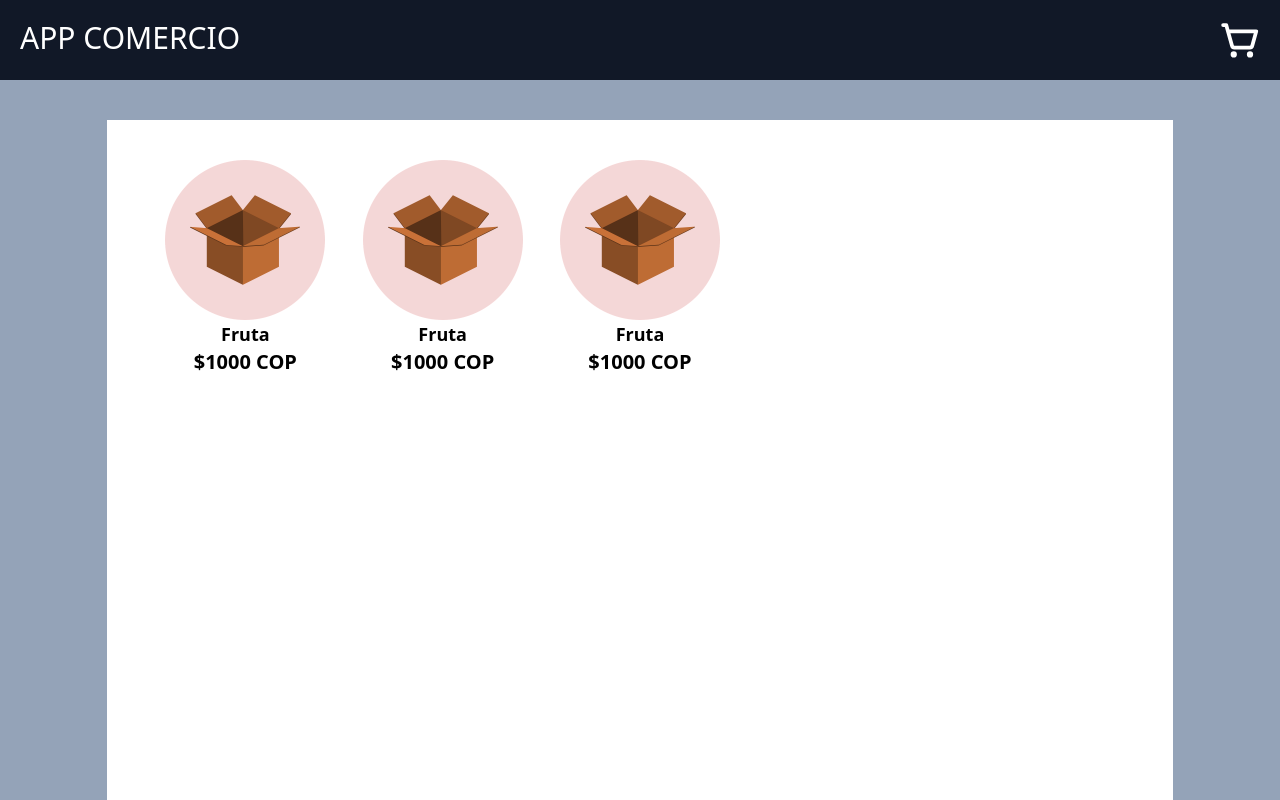
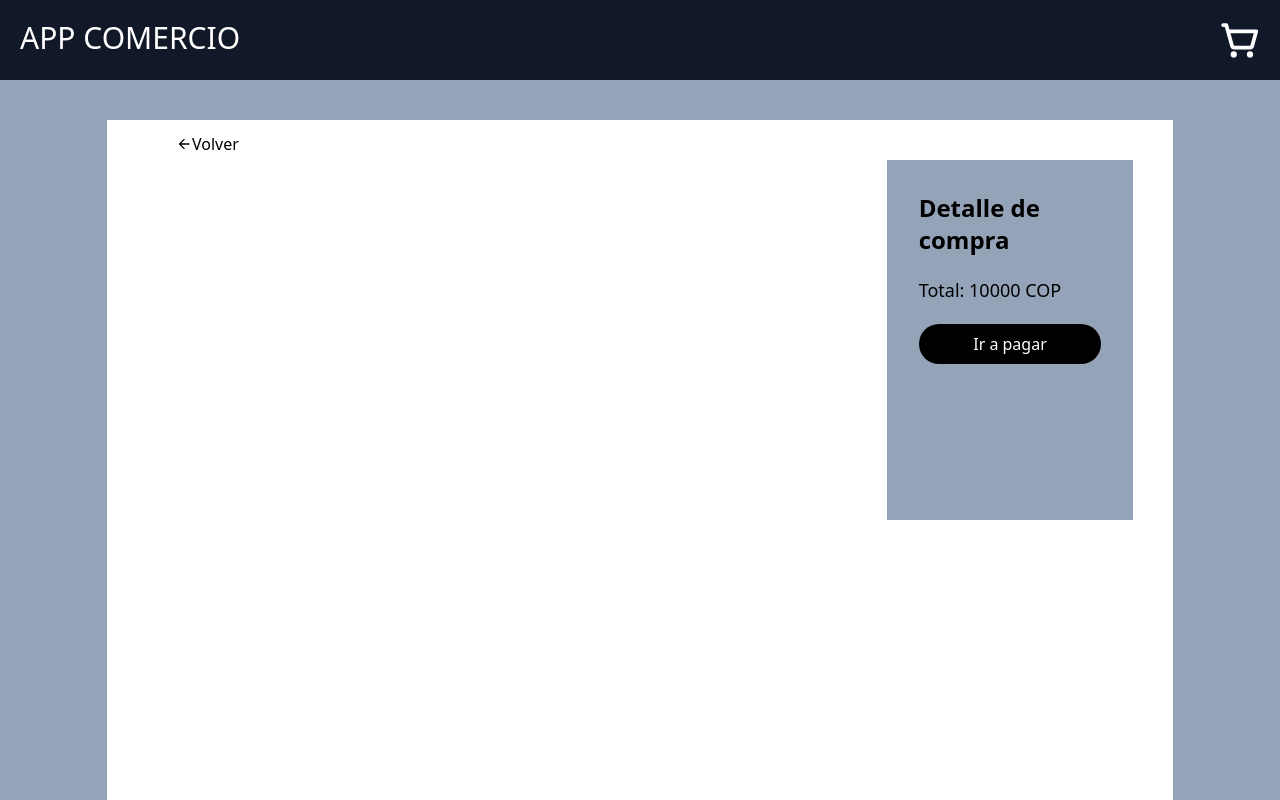
Before and after one commit to BilbaoJ/APP_COMERCIO, a Nuxt app in the folder front-comercio/: page /carrito in a window 1280 px wide. Shown: the top 800 px of the page. Built offline with nearby package versions, Linux system fonts and the light colour scheme.

Commit message:
Maquetacion terminada

```diff
--- a/front-comercio/app.vue
+++ b/front-comercio/app.vue
@@ -1,18 +1,5 @@
 <template>
-  <NuxtLayout :name="layout" class="">
-    <div class=" bg-slate-400 w-full h-fit flex justify-center">
-      <section class="bg-white min-h-screen h-fit w-5/6 my-10 p-10 grid grid-cols-5 auto-rows-auto gap-y-10">
-        <div v-for="producto in ComercioStore.productos" :key="producto.sku">
-          <Producto :producto="producto"/>
-        </div>
-
-      </section>
-    </div>
-  </NuxtLayout>
+  <NuxtPage />
 </template>
 <script setup lang="ts">
-import ComercioStore from "./store/ComercioStore";
-import Producto from "./components/Producto.vue"
-const layout = "comercio";
-
 </script>
--- /dev/null
+++ b/front-comercio/components/Item.vue
@@ -0,0 +1,19 @@
+<template>
+    <div class="bg-white grid grid-cols-3 shadow-md rounded-lg w-5/6 p-8">
+        <img src="../static/box.png" alt="Producto" class="w-20 h-20 justify-self-center">
+        <div class="grid grid-cols-1 grid-rows-2">
+            <p class="text-sm">Codigo: {{ props.item.producto.sku }}</p>
+            <p class="text-xl">{{ props.item.producto.nombre }}</p>
+        </div>
+        <div class="grid grid-cols-1 grid-rows-2">
+            <p>Cantidad: {{ props.item.cantidad_compra }}</p>
+            <p>Precio: ${{ props.item.producto.precio_unitario }} COP</p>
+        </div>
+
+    </div>
+</template>
+<script setup lang="ts">
+const props = defineProps({
+  item: { type: Object, required: true }
+});
+</script>
--- a/front-comercio/components/Producto.vue
+++ b/front-comercio/components/Producto.vue
@@ -1,5 +1,5 @@
 <template>
-    <div class="bg-white flex flex-col justify-center items-center">
+    <div class="bg-white flex flex-col justify-center items-center shadow-md rounded-lg">
         <button @click="mostrarDetalle">
             <img src="../static/box.png" alt="Producto" class="w-40 h-40">
             <h2 class="text-lg font-semibold text-black">{{ props.producto.nombre }}</h2>
@@ -14,7 +14,7 @@ const props = defineProps({
   producto: { type: Object, required: true }
 });
 
-var detalle = ref(false);
+const detalle = ref(false);
 
 const mostrarDetalle = () => {
     detalle.value = true;
--- a/front-comercio/layouts/comercio.vue
+++ b/front-comercio/layouts/comercio.vue
@@ -1,10 +1,9 @@
 <template>
     <nav class=" bg-gray-900 h-fit flex flex-row justify-between p-5">
         <h1 class="text-3xl text-white">APP COMERCIO</h1>
-        <button>
+        <NuxtLink href="/carrito">
             <Icon icon="ph:shopping-cart-simple-bold" class="text-white w-10 h-10"></Icon>
-        </button>
-
+        </NuxtLink>
     </nav>
     <slot />
 </template>
--- /dev/null
+++ b/front-comercio/pages/carrito.vue
@@ -0,0 +1,31 @@
+<template>
+    <NuxtLayout :name="layout" class="">
+        <div class=" bg-slate-400 w-full h-fit flex justify-center">
+            <div class="rounded-full hover:bg-slate-500 w-fit h-fit absolute left-40 top-32">
+                <NuxtLink href="/" class="bg-transparent rounded-full content-center flex items-center p-1">
+                    <Icon icon="material-symbols:arrow-back" class="ml-3"/>
+                    <p>Volver</p>
+                </NuxtLink>
+            </div>
+            <section class="bg-white min-h-screen h-fit w-5/6 my-10 p-10 grid grid-cols-8">
+                <div class="col-span-6 grid grid-cols-1 gap-y-4">
+                    <div v-for="item in ComercioStore.productos_carrito" >
+                        <Item :item="item"></Item>
+                    </div>
+                </div>
+                <div class="col-span-2 bg-slate-400 h-1/2 w-full flex flex-col p-8 space-y-5">
+                    <h1 class="text-2xl font-semibold">Detalle de compra</h1>
+                    <p class="text-lg">Total: {{ total }} COP</p>
+                    <button class="bg-black text-white rounded-full p-2">Ir a pagar</button>
+                </div>
+            </section>
+        </div>
+    </NuxtLayout>
+</template>
+<script setup lang="ts">
+import Item from '~/components/Item.vue';
+import ComercioStore from "../store/ComercioStore";
+import { Icon } from '@iconify/vue';
+const layout = "comercio";
+var total = 10000;
+</script>
--- /dev/null
+++ b/front-comercio/pages/index.vue
@@ -0,0 +1,18 @@
+<template>
+    <NuxtLayout :name="layout" class="">
+      <div class=" bg-slate-400 w-full h-fit flex justify-center">
+        <section class="bg-white min-h-screen h-fit w-5/6 my-10 p-10 grid grid-cols-5 auto-rows-auto gap-y-10 gap-x-4">
+          <div v-for="producto in ComercioStore.productos" :key="producto.sku">
+            <Producto :producto="producto"/>
+          </div>
+
+        </section>
+      </div>
+    </NuxtLayout>
+</template>
+<script setup lang="ts">
+import ComercioStore from "../store/ComercioStore";
+import Producto from "../components/Producto.vue"
+const layout = "comercio";
+
+</script>
--- a/front-comercio/store/ComercioStore.ts
+++ b/front-comercio/store/ComercioStore.ts
@@ -1,13 +1,14 @@
 import { reactive } from 'vue';
+import { Item } from '~/models/Item.model';
 import Producto from '~/models/Producto.model';
 
 const comercioStore = reactive({
     productos: [
         {
             sku: "EA13423",
-            nombre: "Fruta",
+            nombre: "Fruta variada",
             unidades_disponibles: 5,
-            descripcion: "fruta",
+            descripcion: "fruta frutafruta fruta fruta fruta fruta fruta fruta fruta fruta fruta",
             precio_unitario: 1000
         },
         {
@@ -25,7 +26,7 @@ const comercioStore = reactive({
             precio_unitario: 1000
         }
     ] as Producto[],
-
+    productos_carrito:[] as Item[]
 });
 
 export default comercioStore;
```
